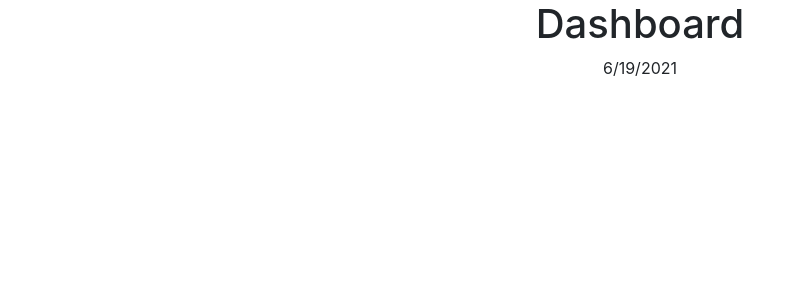
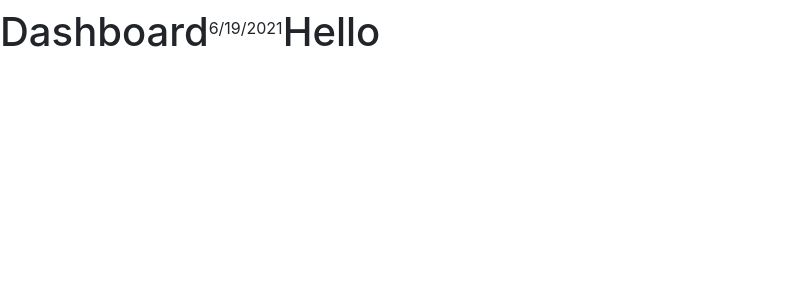
Before and after one commit to Layrasm/employee-dashboard, a React (Create React App) app in the folder client/: page / in a window 1280 px wide. Shown: the top 300 px of the page, without its empty margins (0-802 px from the left). Built offline with nearby package versions, Linux system fonts and the light colour scheme.

Commit message:
navbar component added

```diff
--- a/client/src/Dashboard/Dashboard.js
+++ b/client/src/Dashboard/Dashboard.js
@@ -1,10 +1,10 @@
 import React from 'react';
-import Header from './Header/Header';
+import Navbar from './Navbar/Navbar';
 
 const Dashboard = () => {
   return (
     <div>
-      <Header />
+      <Navbar />
     </div>
   )
 }
--- a/client/src/Dashboard/Header/Header.js
+++ /dev/null
@@ -1,23 +0,0 @@
-import React from 'react';
-import { Jumbotron, Container } from 'react-bootstrap';
-
-const Header = () => {
-
-  let today = new Date().toLocaleDateString()
-
-
-
-
-
-
-  return (
-    <Jumbotron fluid>
-      <Container>
-        <h1>Dashboard</h1>
-        <p>{today}</p>
-      </Container>
-    </Jumbotron>
-  )
-}
-
-export default Header
--- /dev/null
+++ b/client/src/Dashboard/Navbar/Navbar.js
@@ -0,0 +1,20 @@
+import React from 'react';
+import { Navbar } from 'react-bootstrap';
+
+const NavBar = () => {
+
+  let today = new Date().toLocaleDateString()
+
+
+  return (
+    <Navbar>
+      <Navbar.Collapse id="basic-navbar-nav">
+        <h1>Dashboard</h1>
+        <p>{today}</p>
+        <h1>Hello</h1>
+      </Navbar.Collapse>
+    </Navbar>
+  )
+}
+
+export default NavBar;
```
